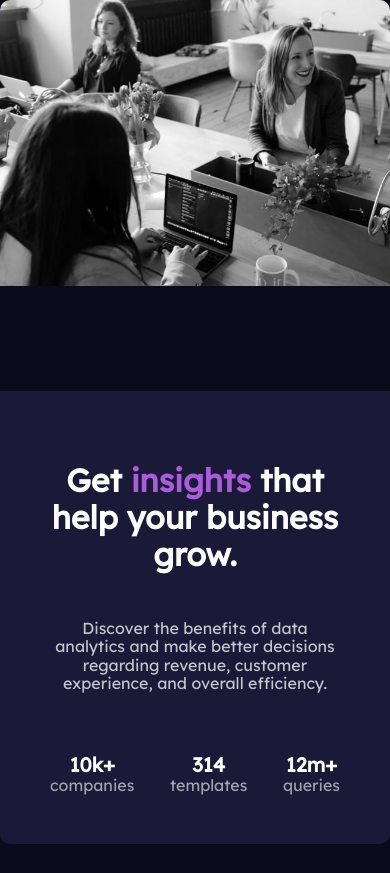
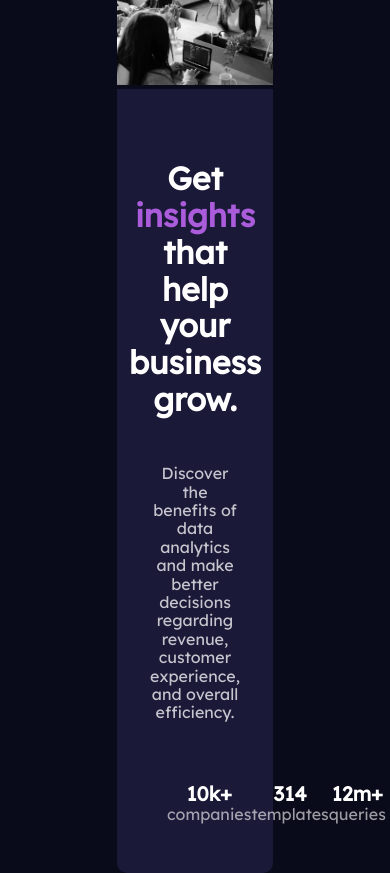
Before and after one commit to Afshin-Kazemi/Stats-preview-card-component, a plain HTML site: page index.html in a window 390 px wide. Before the commit the page ends 844 px from the top, so only its background shows below. Drawn offline with Linux system fonts and the light colour scheme.

Commit message:
Update responsive

```diff
--- a/styles/style.css
+++ b/styles/style.css
@@ -96,16 +96,17 @@ span {
 
   img {
     border-radius: 10px 10px 0 0;
-    width:100%;
+    width:40vw;
   }
 
   .info {
     border-radius: 0 0 10px 10px;
+    width: 40vw;
   }
 
   section {
     height: 100vh;
-    width: 400px;
+    width: 40vw;
     flex-direction: column;
     justify-content: center;
     text-align: center;
```
